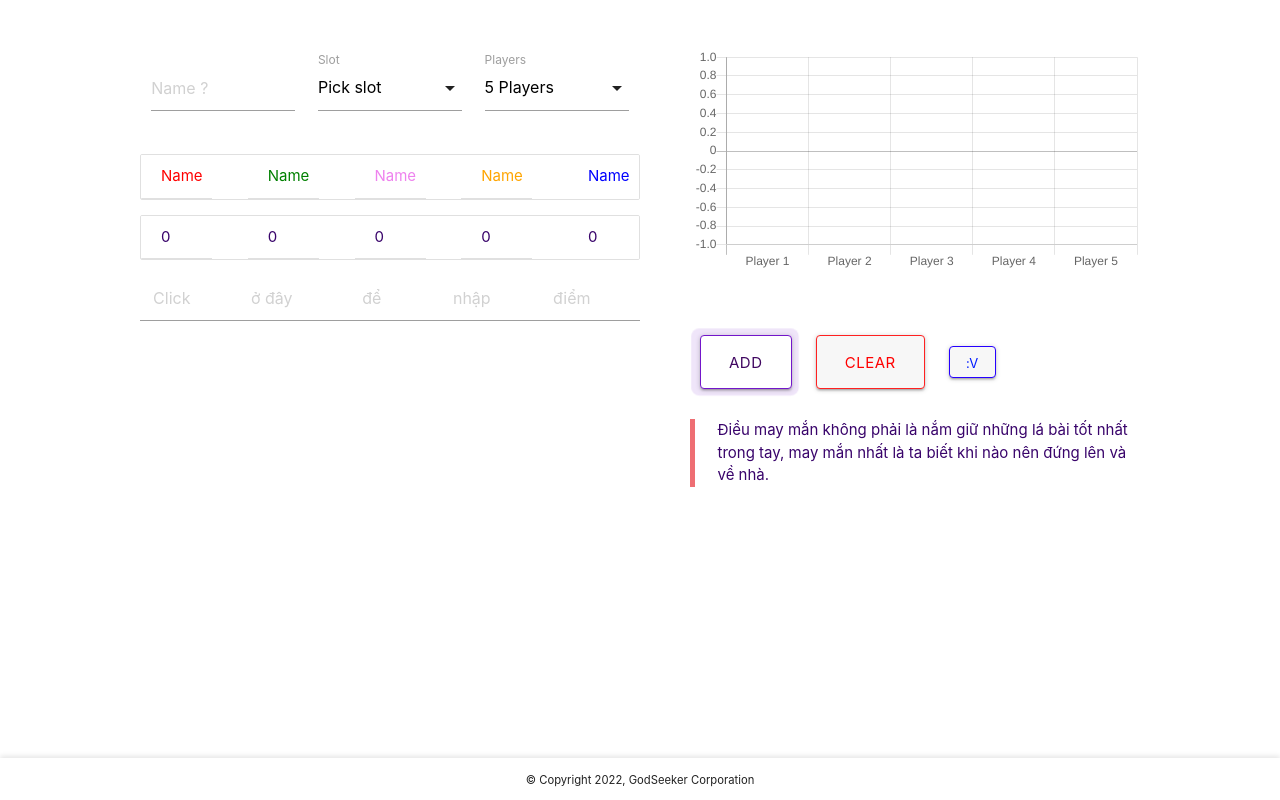
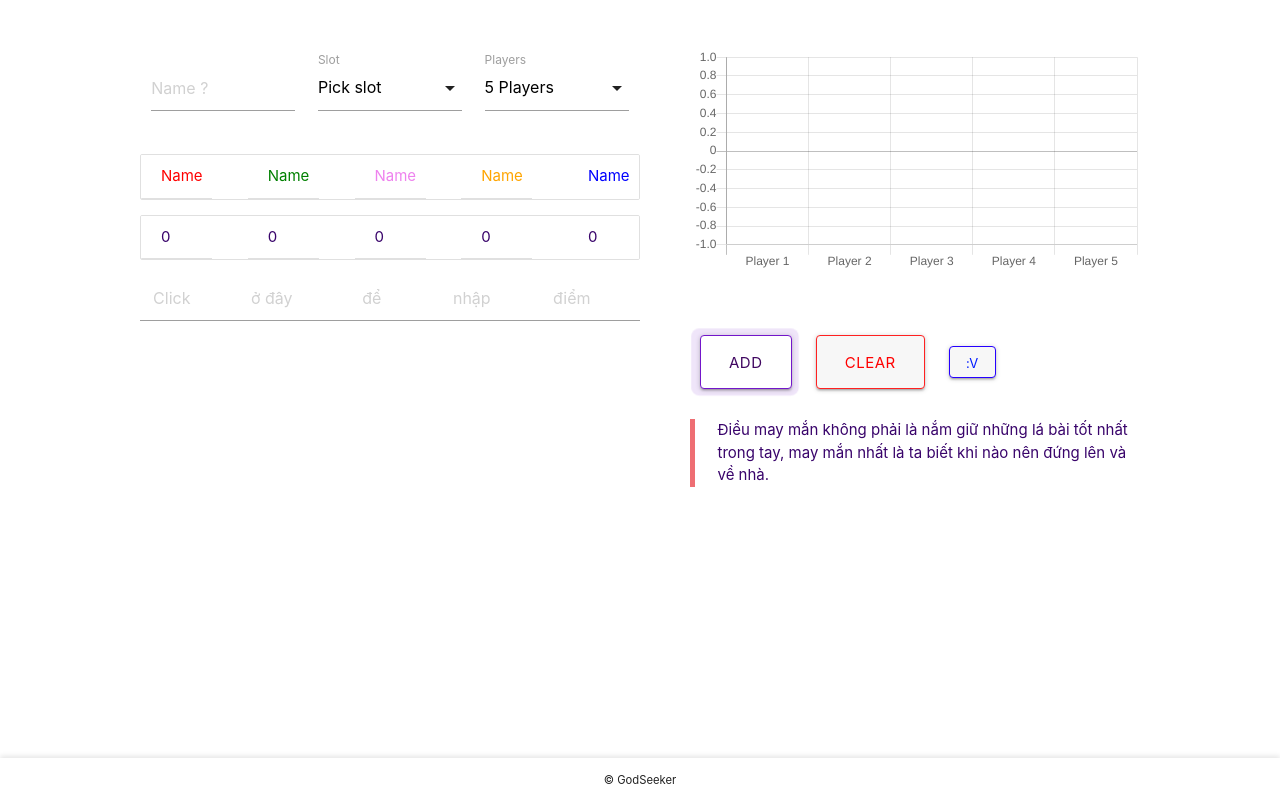
Before and after one commit to tungtt30/sam2.0, a plain HTML site: page index.html in a window 1280 px wide. Drawn offline with nearby package versions, Linux system fonts and the light colour scheme.

Commit message:
Update README.md and index.html

```diff
--- a/index.html
+++ b/index.html
@@ -156,7 +156,7 @@
     </div>
   </body>
   <footer class="footer">
-    <small>&copy; Copyright 2022, GodSeeker Corporation</small>
+    <small>&copy; GodSeeker</small>
   </footer>
   <script src="https://cdnjs.cloudflare.com/ajax/libs/materialize/1.0.0/js/materialize.min.js"></script>
   <!-- <script src="./assets/app.ob.js"></script> -->
```
Also changed, not shown: 1 other file.
